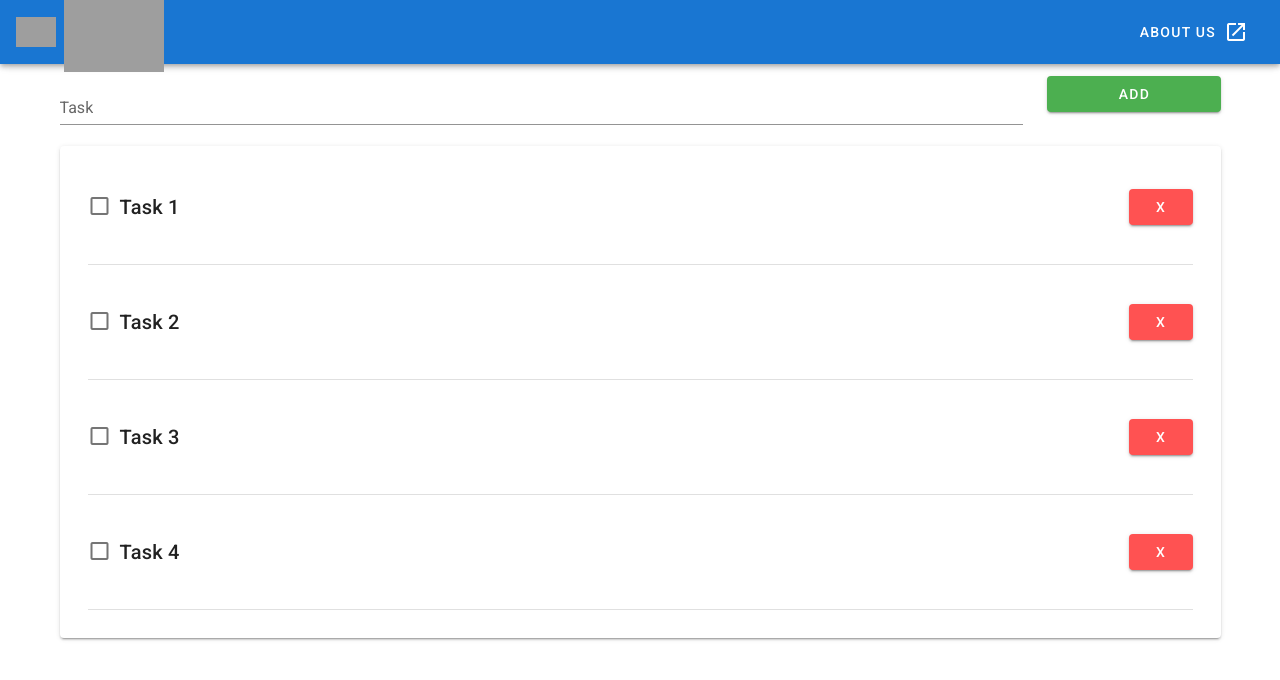
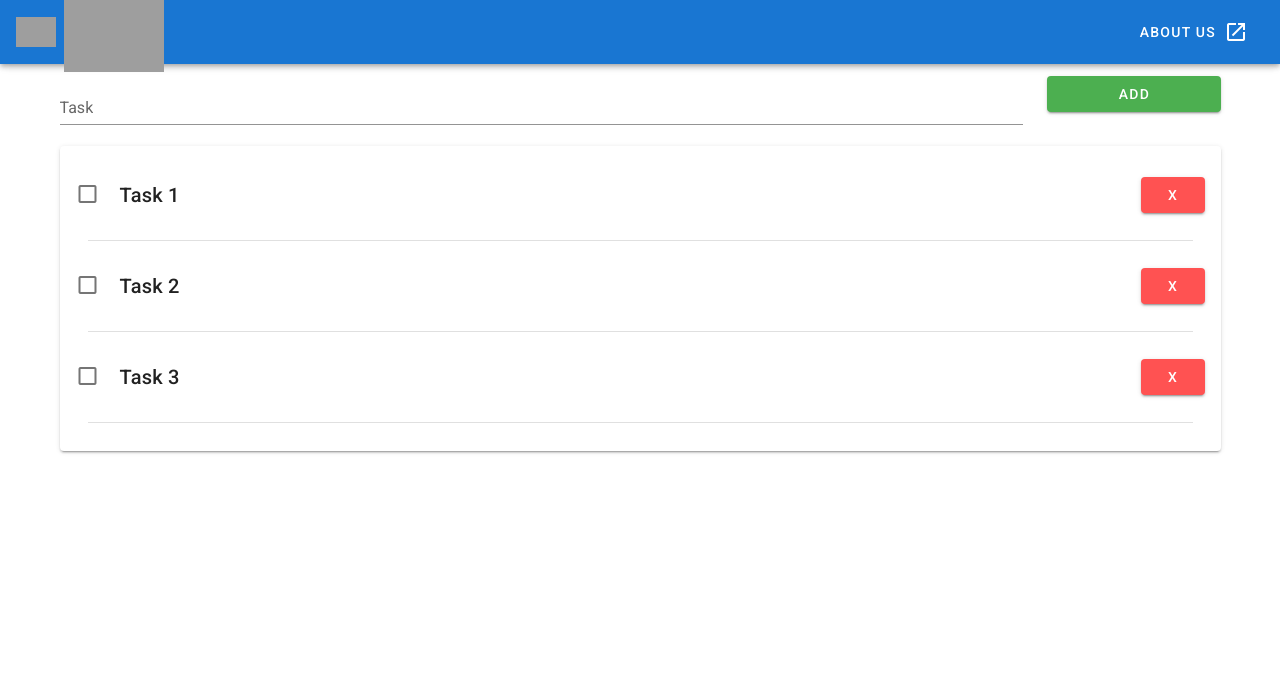
Before and after one commit to cckcoder/vutify-todo, a Vue app: page / in a window 1280 px wide. Shown: the top 680 px of the page. Built offline with nearby package versions, Linux system fonts and the light colour scheme; grey boxes are pictures that could not be loaded.

Commit message:
Separate component

```diff
--- a/package.json
+++ b/package.json
@@ -9,6 +9,7 @@
   },
   "dependencies": {
     "core-js": "^3.6.5",
+    "uuid": "^8.2.0",
     "vue": "^2.6.11",
     "vue-router": "^3.2.0",
     "vuetify": "^2.3.3",
--- /dev/null
+++ b/src/components/TodoAdd.vue
@@ -0,0 +1,40 @@
+<template>
+  <v-row>
+    <v-col cols="10">
+      <v-text-field name="name" label="Task" id="id" v-model="taskTextField">
+      </v-text-field>
+    </v-col>
+
+    <v-col cols="2">
+      <v-btn block color="success" @click="addTask">Add</v-btn>
+    </v-col>
+  </v-row>
+</template>
+
+<script>
+import { v4 as uuidv4 } from 'uuid'
+
+export default {
+  name: "TodoAdd",
+  data: () => ({
+    taskTextField: ""
+  }),
+  methods: {
+    addTask() {
+
+      let task = {
+        id: uuidv4(),
+        title: this.taskTextField,
+        complete: false
+      }
+
+      this.$emit('onSubmit', task)
+      this.taskTextField = ""
+    }
+  }
+}
+</script>
+
+<style>
+
+</style>
--- /dev/null
+++ b/src/components/TodoList.vue
@@ -0,0 +1,34 @@
+<template>
+      <v-card>
+        <v-card-title primary-title>
+          <v-container>
+            <v-row
+              class="d-flex flex-row align-center"
+              v-for="(todo, index) in todos"
+              :key="index"
+            >
+              <v-col cols="12" class="d-flex flex-row align-center pa-0">
+              <v-checkbox class="mr-3" v-model="value" value="value"></v-checkbox>
+              <span>{{ todo.title }}</span>
+              <v-spacer></v-spacer>
+              <v-btn @click="$emit('onRemove', todo.id)" color="error">X</v-btn>
+              </v-col>
+              <v-col cols="12">
+              <v-divider></v-divider>
+              </v-col>
+            </v-row>
+          </v-container>
+        </v-card-title>
+      </v-card>
+</template>
+
+<script>
+export default {
+  name: "TodoList",
+  props: ["todos"]
+}
+</script>
+
+<style>
+
+</style>
--- a/src/views/Home.vue
+++ b/src/views/Home.vue
@@ -1,54 +1,38 @@
 <template>
   <div class="home">
     <v-container>
-      <v-row >
-        <v-col cols="10">
-          <v-text-field name="name" label="Task" id="id">
-          </v-text-field>
-        </v-col>
-
-        <v-col cols="2">
-          <v-btn block color="success">Add</v-btn>
-        </v-col>
-      </v-row>
-      <v-card>
-        <v-card-title primary-title>
-          <v-container>
-            <v-row
-              class="d-flex flex-row align-center"
-              v-for="(todo, index) in todos"
-              :key="index"
-            >
-              <v-col cols="12" class="d-flex flex-row align-center">
-              <v-checkbox v-model="value" value="value"></v-checkbox>
-              <span>{{ todo.title }}</span>
-              <v-spacer></v-spacer>
-              <v-btn color="error">X</v-btn>
-              </v-col>
-              <v-col cols="12">
-              <v-divider></v-divider>
-              </v-col>
-            </v-row>
-          </v-container>
-        </v-card-title>
-      </v-card>
+      <!-- Todo add -->
+      <TodoAdd @onSubmit="addTask"/>
+      <!-- Todo  List-->
+      <TodoList :todos="todos" @onRemove="removeTask" />
     </v-container>
   </div>
 </template>
 
 <script>
+import TodoList from '@/components/TodoList.vue'
+import TodoAdd from '@/components/TodoAdd.vue'
 
 export default {
   name: "Home",
   components: {
+    TodoList,
+    TodoAdd
   },
   data: () => ({
     todos: [
       { id: 1, title: "Task 1", complete: false },
       { id: 2, title: "Task 2", complete: true },
       { id: 3, title: "Task 3", complete: false },
-      { id: 4, title: "Task 4", complete: true }
     ]
-  })
+  }),
+  methods: {
+    addTask(task) {
+      this.todos.push(task)
+    },
+    removeTask(id) {
+      this.todos = this.todos.filter(todo => todo.id !== id)
+    }
+  }
 };
 </script>
```
Also changed, not shown: 1 other file (tests, documents, lock files or other folders).
